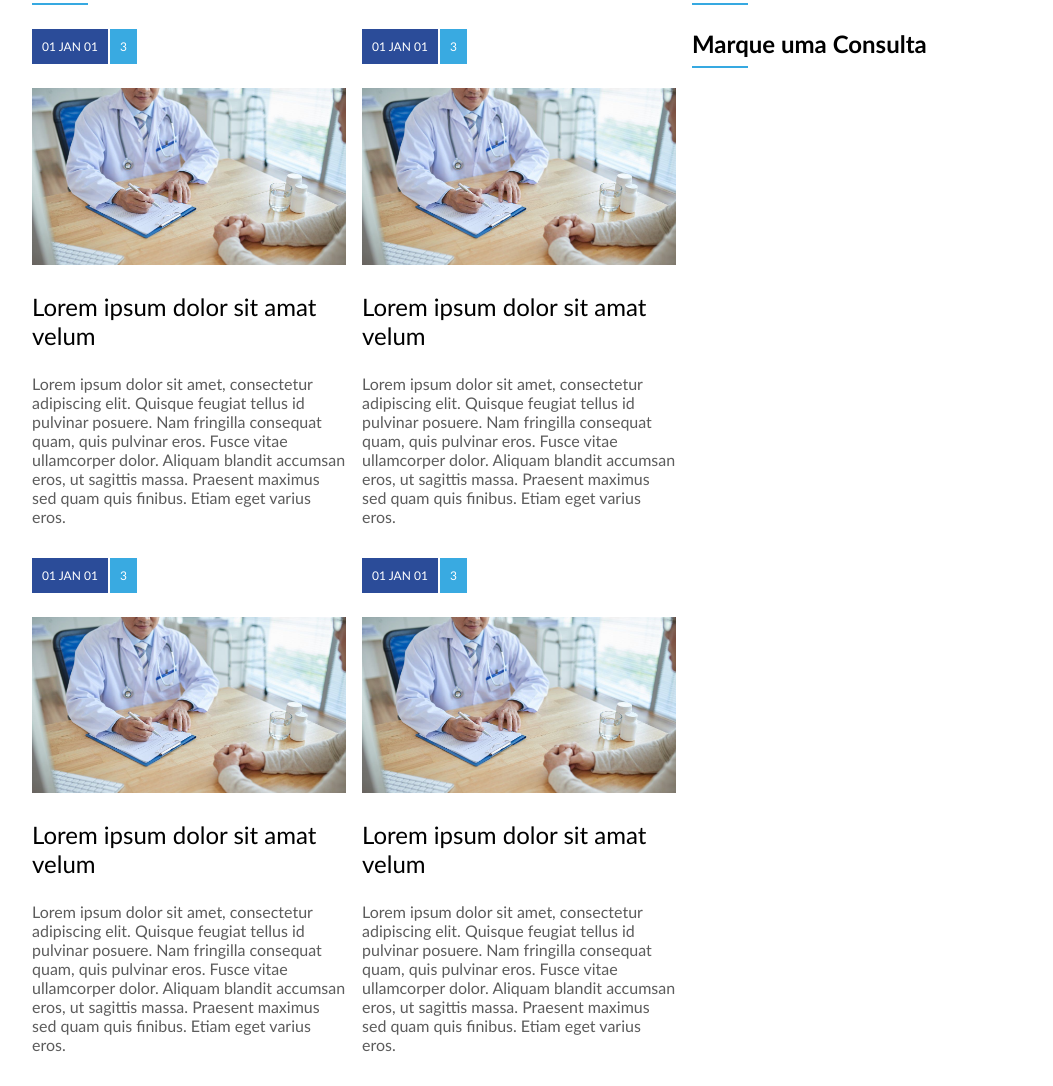
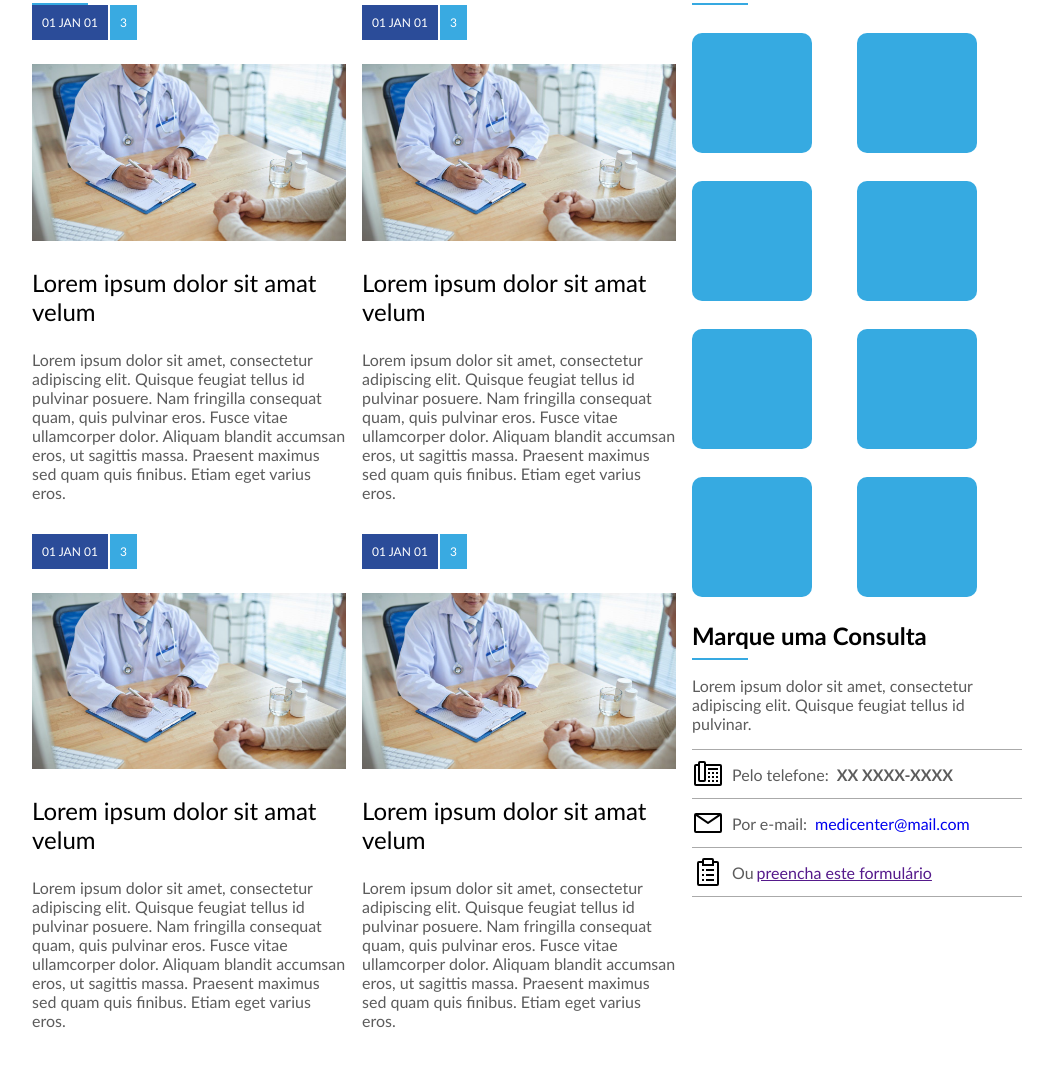
Before and after one commit to ThiagoMaklin/projeto-medicenter, a plain HTML site: page index.html in a window 1280 px wide. Shown: the part 848-1934 px from the top of the page, without its empty margins (113-1166 px from the left). After the commit the page ends 1910 px from the top, so only its background shows below. Drawn offline with Linux system fonts and the light colour scheme.

Commit message:
Conteúdo principal finalizado

```diff
--- a/assets/css/style.css
+++ b/assets/css/style.css
@@ -173,7 +173,7 @@ nav .active, nav a:hover {
 
 .widget_title {
     margin-top: 24px;
-    margin-bottom: 24px;
+    margin-bottom: 0px;
 }
 
 .widget_title_text {
@@ -239,3 +239,86 @@ article .news_comments {
     font-size: 16px;
     margin-bottom: 32px;
 }
+
+.widget_departments {
+    flex: 1;
+    min-width: 120px;
+    margin-top: 28px;
+    margin-right: 8px;
+    margin-bottom: 0px;
+}
+
+.widget_departments_img {
+    width: 120px;
+    height: 120px;
+    background-color: #36aae1;
+    border-radius: 10px;
+}
+
+.widget_body_text {
+    font-size: 16px;
+    color: #5c5c5c;
+    padding-top: 16px;
+    padding-bottom: 16px;
+    border-bottom: 1px solid #aaa;
+}
+
+.widget_body_phone {
+    align-items: center;
+    font-size: 16px;
+    color: #5c5c5c;
+    padding-top: 8px;
+    padding-bottom: 8px;
+    border-bottom: 1px solid #aaa;
+}
+
+.widget_body_phone img {
+    margin-right: 8px;
+}
+
+.widget_body_phone strong {
+    text-transform: uppercase;
+    margin-left: 8px;
+}
+
+.widget_body_email {
+    align-items: center;
+    font-size: 16px;
+    color: #5c5c5c;
+    padding-top: 8px;
+    padding-bottom: 8px;
+    border-bottom: 1px solid #aaa;
+}
+
+.widget_body_email img {
+    width: 32px;
+    height: 32px;
+    margin-right: 8px;
+}
+.widget_body_email a {
+    text-decoration: none;
+    margin-left: 8px;
+}
+
+.widget_body_form {
+    align-items: center;
+    font-size: 16px;
+    color: #5c5c5c;
+    padding-top: 8px;
+    padding-bottom: 8px;
+    border-bottom: 1px solid #aaa;
+}
+
+.widget_body_form img {
+    margin-right: 8px;
+}
+
+.widget_body_form a {
+    margin-left: 3px;
+    margin-right: 3px;
+}
+
+.footer {
+    background-color: #000;
+
+}
--- a/index.html
+++ b/index.html
@@ -160,14 +160,45 @@
             </section>
 
             <aside>
-                 <div class="widget">
+                <div class="widget">
                     <div class="widget_title">
                         <div class="widget_title_text">Departamentos</div>
                         <div class="widget_title_bar"></div>
                     </div>
 
-                    <div class="widget_body">
+                    <div class="widget_body flex">
 
+                            <div class="widget_departments">
+                                <div class="widget_departments_img"></div>
+                            </div>
+
+                            <div class="widget_departments">
+                                <div class="widget_departments_img"></div>
+                            </div>
+
+                            <div class="widget_departments">
+                                <div class="widget_departments_img"></div>
+                            </div>
+
+                            <div class="widget_departments">
+                                <div class="widget_departments_img"></div>
+                            </div>
+
+                            <div class="widget_departments">
+                                <div class="widget_departments_img"></div>
+                            </div>
+
+                            <div class="widget_departments">
+                                <div class="widget_departments_img"></div>
+                            </div>
+
+                            <div class="widget_departments">
+                                <div class="widget_departments_img"></div>
+                            </div>
+
+                            <div class="widget_departments">
+                                <div class="widget_departments_img"></div>
+                            </div>
                     </div>
                 </div>
 
@@ -178,8 +209,26 @@
                     </div>
 
                     <div class="widget_body">
+                        <div class="widget_body_text">
+                            Lorem ipsum dolor sit amet, consectetur adipiscing elit. Quisque feugiat tellus id pulvinar.
+                        </div>
 
+                        <div class="widget_body_phone flex">
+                            <img src="assets/images/phone_icon.svg" alt="Ícone de telefone">
+                            Pelo telefone: <strong>xx xxxx-xxxx</strong>
+                        </div>
+
+                        <div class="widget_body_email flex">
+                            <img src="assets/images/email_icon.svg" alt="Ícone de email">
+                            Por e-mail: <a href="mailto:medicenter@mail.com">medicenter@mail.com</a>
+                        </div>
+
+                        <div class="widget_body_form flex">
+                            <img src="assets/images/form_icon.svg" alt="Ícone de formulário">
+                            Ou <a href="">preencha este formulário</a>
+                        </div>
                     </div>
+
                 </div>
             </aside>
         </div>
```
Also changed, not shown: assets/images/email_icon.svg (added), assets/images/form_icon.svg (added), assets/images/phone_icon.svg (added).
